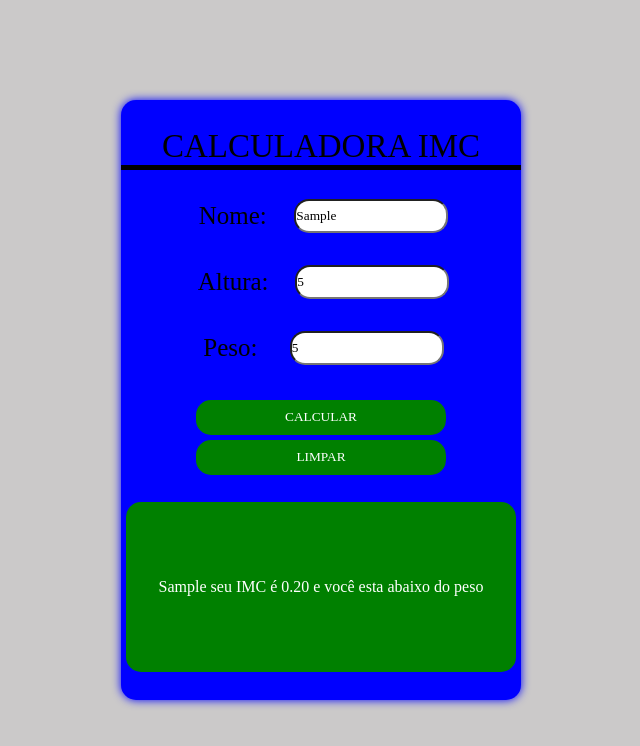
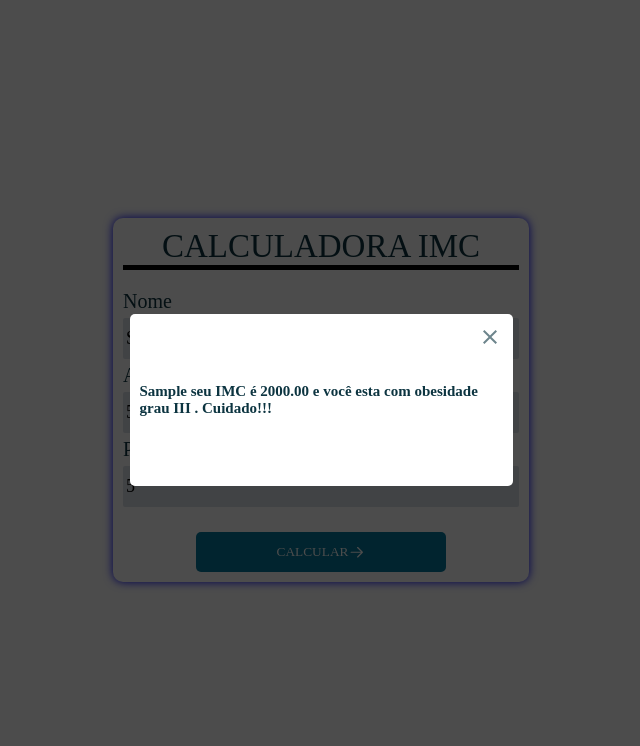
Before and after one commit to pedroqueirozs/Calculadora-Imc, a plain HTML site: page index.html in a window 1280 px wide. Both pictures are taken after typing "Sample", "5", "5" into the empty fields and a click on the button "CALCULAR". Shown: the whole page, without its empty margins (319-959 px from the left). Drawn offline with Linux system fonts and the light colour scheme.

Commit message:
separação js e ajustes css

```diff
--- a/index.css
+++ b/index.css
@@ -1,75 +1,87 @@
 * {
   margin: 0;
   padding: 0;
-    font-family:roboto sans-serif;
+  font-family: roboto sans-serif;
 }
-body{
-    background-color: rgb(203, 201, 201);
+:root {
+  font-size: 62.5%;
+  --ff-background-body: #ffff;
+  --ff-text-body: #0c3440;
+}
+body {
+  background-color: var(--ff-background-body);
   display: flex;
   justify-content: center;
   height: 100vh;
   width: 100vw;
   align-items: center;
+  color: var(--ff-text-body);
 }
 .container {
   display: flex;
   flex-direction: column;
   align-items: center;
-background-color: blue;
-height: 600px;
-width: 400px;
-justify-content:space-evenly;
-border-radius: 15px;
-box-shadow: 0 0 10px blue;
+  background-color: white;
+  height: auto;
+  max-width: 50rem;
+  border-radius: 1em;
+  box-shadow: 0 0 1rem blue;
+  padding: 1rem;
+  gap: 2rem;
 }
-.title{
-    font-size: 33px;
+.inputs {
+  display: flex;
+  flex-direction: column;
+  align-items: start;
+  gap: 0.5rem;
+}
+.title {
+  font-size: 3.3rem;
   border-bottom: 5px solid black;
   width: 100%;
   text-align: center;
-
 }
-.input {
-   display: flex;
-   width:300px;
-   justify-content:space-evenly;
-   align-items: center ;
-
-}
-label{
-    font-size: 25px;
-    margin: 5PX;
-}
-.buttons{
-    display: flex;
-    width: 100%;
-    align-items: center;
-    flex-direction: column;
-
-}
-button {
-    background-color: green;
-    height: 35px;
-    width: 250px;
+.container button {
+  background-color: #02799d;
+  height: 4rem;
+  width: 25rem;
   margin-top: 5px;
-    outline: 0;
-    border-radius: 15px;
+  border-radius: 5px;
   cursor: pointer;
   color: white;
   border: none;
+  display: flex;
+  justify-content: center;
+  align-items: center;
+  transition: background.5s;
 }
-.input input {
-    height: 30px;
-    width: 150px;
-    border-radius: 15PX;
-    outline:0;
-
+.container button:hover {
+  background-color: #064254;
+}
+input {
+  height: 3.5rem;
+  width: 39rem;
+  border-radius: 2px;
+  background-color: #dce2e9;
+  font-size: 1.8rem;
+  border: none;
+  padding: 0.3rem;
+  outline: none;
+  /* transition: ease-out 1s; */
+}
+input:focus {
+  outline: none;
+  border: 1px solid red;
+  transition: 0.2s;
+}
+label {
+  font-size: 2rem;
 }
 .result {
-    width: 350px;
-    background-color:green;
-    min-height: 130px;
-    border-radius: 15px;
+  width: 35rem;
+  background-color: #02799d;
+  min-height: 13rem;
+  border-radius: 1.5rem;
   justify-content: center;
   display: flex;
   align-items: center;
@@ -77,3 +89,59 @@ button {
   overflow: auto;
   padding: 20px;
 }
+/* MODAL */
+.modal-wrapper {
+  background: rgba(0, 0, 0, 0.7);
+  position: absolute;
+  inset: 0;
+  display: grid;
+  place-content: center;
+  visibility: hidden;
+  opacity: 0;
+}
+.modalCard {
+  height: 15.2em;
+  width: 36.3em;
+  background-color: white;
+  border-radius: 5px;
+  position: relative;
+  display: flex;
+  justify-content: center;
+  align-items: center;
+  padding: 1rem;
+}
+.modalCard button {
+  border: none;
+  background-color: white;
+  cursor: pointer;
+  position: absolute;
+  top: 1.6rem;
+  right: 1.6rem;
+}
+.modal-wrapper.open {
+  opacity: 1;
+  visibility: visible;
+}
+.modal-error.open {
+  visibility: visible;
+  opacity: 1;
+  transform: translateY(0);
+}
+
+.modal-error {
+  position: absolute;
+  color: white;
+  left: 0;
+  top: 0;
+  right: 0;
+  width: 100%;
+  background-color: #f03e3e;
+  text-align: center;
+  padding: 10px;
+  font-size: 1.6rem;
+
+  visibility: hidden;
+  opacity: 0;
+  transform: translateY(-30px);
+  transition: transform 1s;
+}
--- a/index.html
+++ b/index.html
@@ -1,40 +1,41 @@
 <!DOCTYPE html>
 <html lang="pt-br">
   <head>
-<meta charset="UTF-8">
-<meta http-equiv="X-UA-Compatible" content="IE=edge">
-<meta name="viewport" content="width=device-width, initial-scale=1.0">
-<link rel="stylesheet" href="/index.css">
+    <meta charset="UTF-8" />
+    <meta http-equiv="X-UA-Compatible" content="IE=edge" />
+    <meta name="viewport" content="width=device-width, initial-scale=1.0" />
+    <link rel="stylesheet" href="/index.css" />
+    <script src="./js/index.js" defer type="module"></script>
+
     <title>Calculadora IMC</title>
   </head>
   <body>
+    <div class="modal-error">Mensagem do erro</div>
     <div class="container">
-    <div class="title">CALCULADORA IMC </div>
+      <div class="title">CALCULADORA IMC</div>
 
-    <div class="input">
-        <label>Nome:</label>
-        <input type="text" id="name">
+      <div class="inputs">
+        <label for="name">Nome</label>
+        <input type="text" id="name" />
+
+        <label for="height">Altura (cm)</label>
+        <input type="number" id="height" />
+
+        <label for="weight">Peso(kg)</label>
+        <input type="number" id="weight" />
       </div>
-
-    <div class="input">
-        <label>Altura:</label>
-        <input type="number" id="height">
+      <button id="calcular">
+        CALCULAR
+        <img src="./assets/seta.svg" alt="seta apontando para a direita" />
+      </button>
     </div>
-
-    <div class="input">
-        <label>Peso:</label>
-        <input type="number" id="weight">
+    <div class="modal-wrapper">
+      <div class="modalCard">
+        <h2>Seu IMC é de 28</h2>
+        <button id="btn-modal" class="btn-modal">
+          <img src="./assets/Vector.svg" alt="Botão de fechar o modal" />
+        </button>
       </div>
-    <div class="buttons">
-    <button id="calcular">CALCULAR</button>
-    <button id="limpar">LIMPAR</button>
     </div>
-
-    <div class="result" id="result"></div>
-
-</div>
-
-<script src="/index.js"></script>
-
   </body>
 </html>
--- a/index.js
+++ /dev/null
@@ -1,52 +0,0 @@
-const calcular = document.getElementById('calcular');
-const limpar = document.getElementById('limpar');
-
-function imc () {
-const name = document.getElementById('name').value;
-const height = document.getElementById ('height').value;
-const weight = document.getElementById ('weight').value;
-const result = document.getElementById ('result');
-
-if( name !== '' && height !== '' && weight !== '' ){
-    const valorIMC =(weight / (height * height)).toFixed (2);
-
-    let classificacao = "";
-
-    if (valorIMC < 18.5){
-    classificacao = " abaixo do peso ";
-}
-else if (valorIMC < 25){
-    classificacao = "com o peso ideal .Parabéns! ";
-
-}
-else if (valorIMC < 30){
-    classificacao = " levemente acima do peso ";
-
-}
-else if (valorIMC < 35){
-    classificacao = " com obesidade grau I ";
-
-}
-else if (valorIMC < 40){
-    classificacao = " com obesidade grau II ";
-
-}
-else{
-    classificacao = "com obesidade grau III . Cuidado!!!"
-}
-
-result.textContent = ` ${name} seu IMC é ${valorIMC} e você esta ${classificacao}`;
-}
-
-else {
-result.textContent = "Preencha todos os campos";
-}
-}
-function reset(){
-document.getElementById ("name").value = "";
-document.getElementById ("height").value = "";
-document.getElementById ("weight").value = "";
-result.textContent = "";
-}
-calcular.addEventListener('click' , imc);
-limpar.addEventListener('click' , reset);
--- /dev/null
+++ b/js/imc.js
@@ -0,0 +1,33 @@
+import { modal } from "./modal.js";
+export default function imc() {
+  // CAMPOS
+  const name = document.getElementById("name").value;
+  const height = document.getElementById("height").value;
+  const weight = document.getElementById("weight").value;
+  // MODAL
+  modal.modalError.textContent = "Preencha todos os campos";
+  if (name !== "" && height !== "" && weight !== "") {
+    modal.modalErrorClose();
+    modal.close();
+    const valorIMC = (weight / (height / 100) ** 2).toFixed(2);
+    let classificacao = "";
+    classificacao = " abaixo do peso ";
+    if (valorIMC < 18.5) {
+      classificacao = " abaixo do peso ";
+    } else if (valorIMC < 25) {
+      classificacao = "com o peso ideal .Parabéns! ";
+    } else if (valorIMC < 30) {
+      classificacao = " levemente acima do peso ";
+    } else if (valorIMC < 35) {
+      classificacao = " com obesidade grau I ";
+    } else if (valorIMC < 40) {
+      classificacao = " com obesidade grau II ";
+    } else {
+      classificacao = "com obesidade grau III . Cuidado!!!";
+    }
+    modal.open();
+    modal.modalText.innerHTML = `${name} seu IMC é ${valorIMC} e você esta ${classificacao}`;
+  } else {
+    modal.modalErrorOpen();
+  }
+}
--- /dev/null
+++ b/js/index.js
@@ -0,0 +1,9 @@
+// IMPORTAÇÕES
+import { modal } from "./modal.js";
+import imc from "./imc.js";
+import reset from "./reset.js";
+// BOTÃO
+const calcular = document.getElementById("calcular");
+// EVENTOS
+calcular.addEventListener("click", imc);
+modal.buttonClose.addEventListener("click", reset);
--- /dev/null
+++ b/js/modal.js
@@ -0,0 +1,21 @@
+import reset from "./reset.js";
+export const modal = {
+  wrapper: document.querySelector(".modal-wrapper"),
+  buttonClose: document.querySelector(".btn-modal img"),
+  modalError: document.querySelector(".modal-error"),
+  modalText: document.querySelector(".modalCard h2"),
+
+  open() {
+    modal.wrapper.classList.add("open");
+  },
+  close() {
+    modal.wrapper.classList.remove("open");
+  },
+  modalErrorOpen() {
+    modal.modalError.classList.add("open");
+  },
+  modalErrorClose() {
+    modal.modalError.classList.remove("open");
+  },
+};
+modal.buttonClose.addEventListener("click", reset);
--- /dev/null
+++ b/js/reset.js
@@ -0,0 +1,7 @@
+import { modal } from "./modal.js";
+export default function reset() {
+  document.getElementById("name").value = "";
+  document.getElementById("height").value = "";
+  document.getElementById("weight").value = "";
+  modal.close();
+}
```
Also changed, not shown: assets/Vector.svg (added), assets/seta.svg (added). Lines whose indentation alone changed are shown as unchanged.
